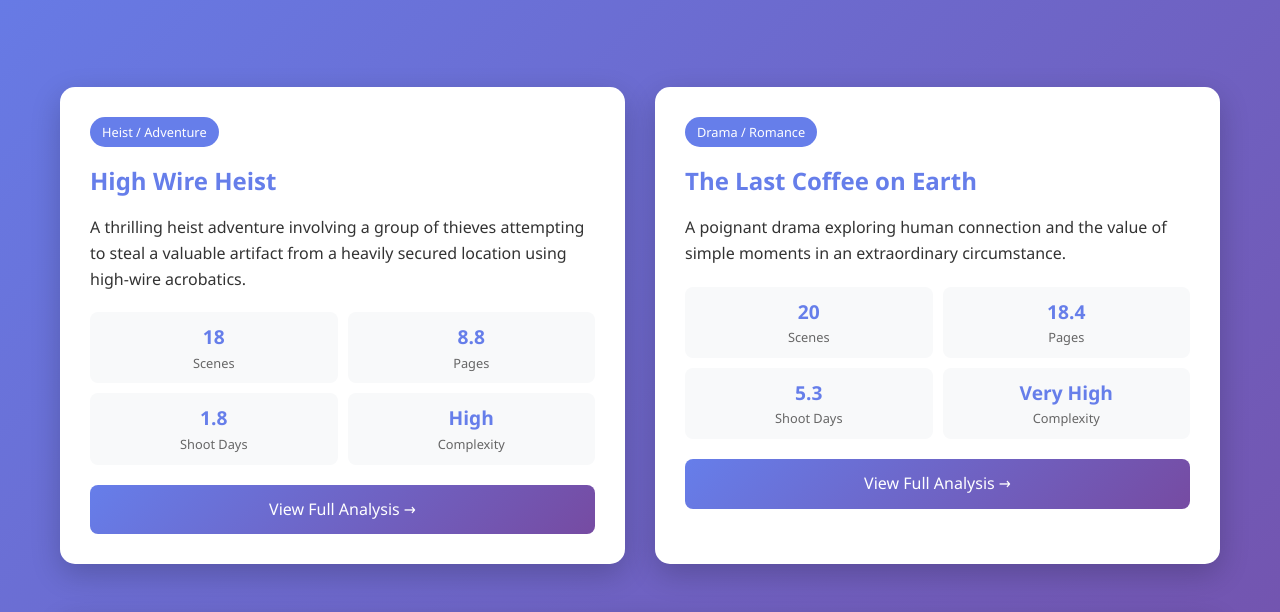
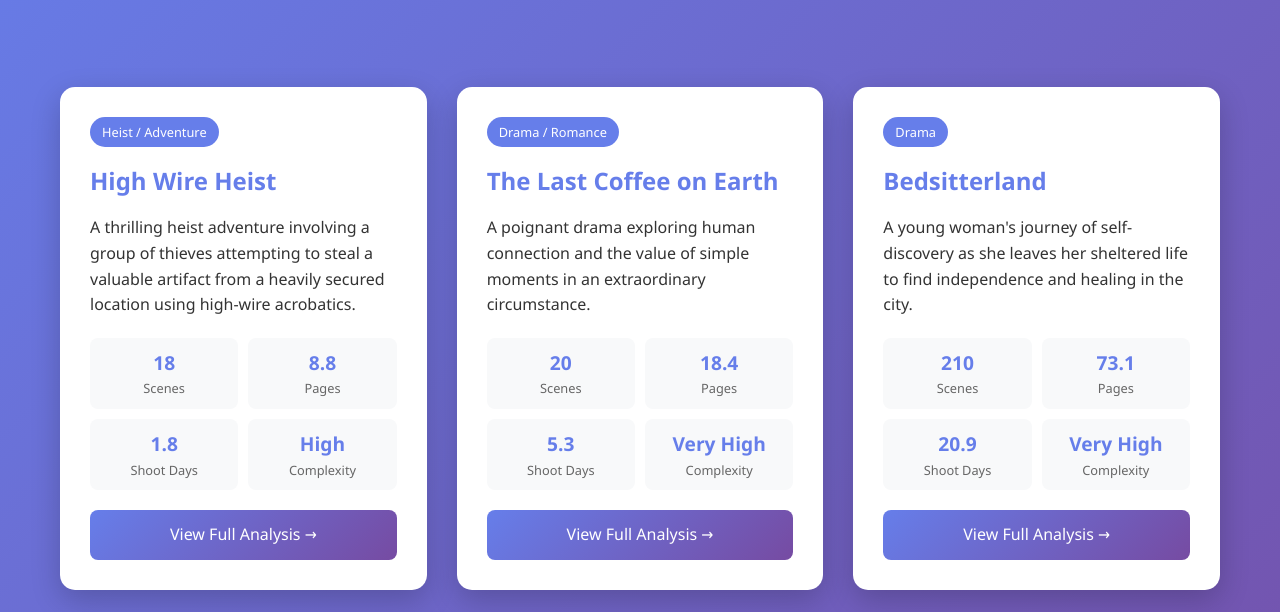
Before and after one commit to alandormer/Screenplay_Analysis_Reports, a plain HTML site: page index.html in a window 1280 px wide. Shown: the part 181-793 px from the top of the page. Drawn offline with Linux system fonts and the light colour scheme.

Commit message:
Add Bedsitterland to main index page

```diff
--- a/index.html
+++ b/index.html
@@ -217,6 +217,32 @@
                 <a href="last-coffee-on-earth/" class="view-analysis">View Full Analysis →</a>
             </div>
 
+            <div class="script-card">
+                <div class="genre">Drama</div>
+                <h2>Bedsitterland</h2>
+                <p>A young woman's journey of self-discovery as she leaves her sheltered life to find independence and healing in the city.</p>
+
+                <div class="metrics">
+                    <div class="metric">
+                        <div class="metric-value">210</div>
+                        <div class="metric-label">Scenes</div>
+                    </div>
+                    <div class="metric">
+                        <div class="metric-value">73.1</div>
+                        <div class="metric-label">Pages</div>
+                    </div>
+                    <div class="metric">
+                        <div class="metric-value">20.9</div>
+                        <div class="metric-label">Shoot Days</div>
+                    </div>
+                    <div class="metric">
+                        <div class="metric-value">Very High</div>
+                        <div class="metric-label">Complexity</div>
+                    </div>
+                </div>
+
+                <a href="bedsitterland/Bedsitterland_20251209_204118_complete.html" class="view-analysis">View Full Analysis →</a>
+            </div>
 
         </div>
 
@@ -251,7 +277,7 @@
         </div>
 
         <footer>
-            <p>Generated using AI-Powered Script Analysis Engine • November 2025</p>
+            <p>Generated using AI-Powered Script Analysis Engine • December 2025</p>
         </footer>
     </div>
 </body>
```
